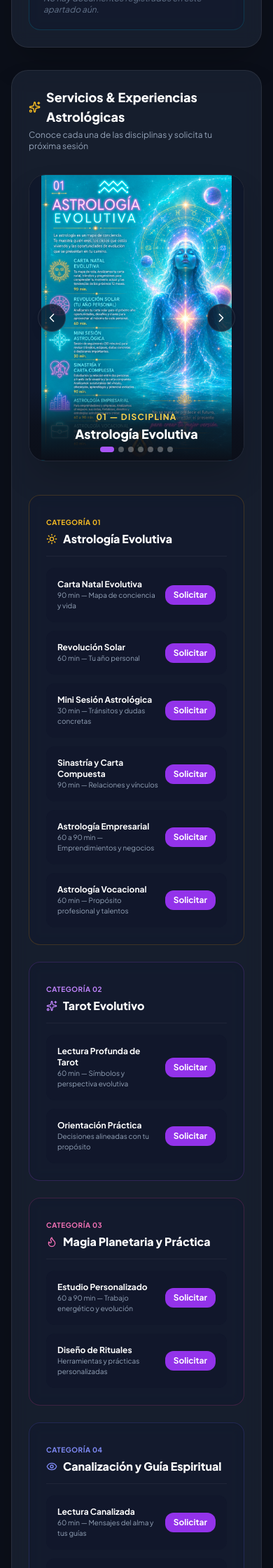
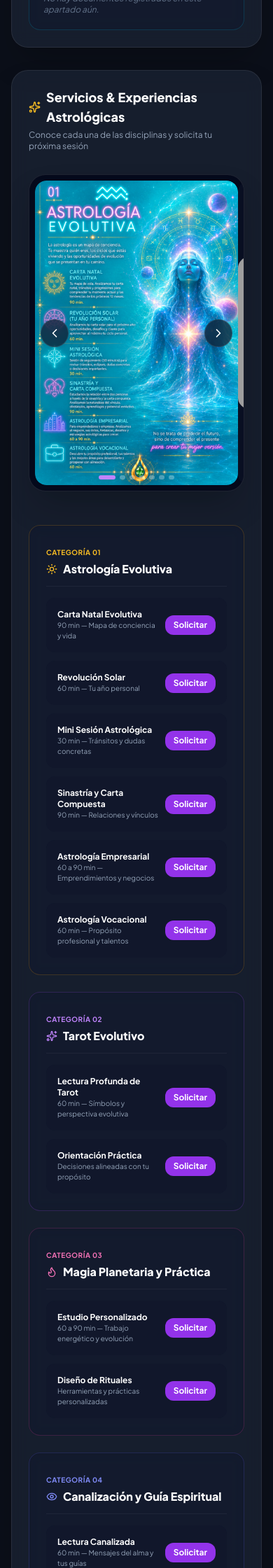
Before and after one commit to ItsVal00/Sistema, a Flask app: page /mi-cuenta in a window 390 px wide. Shown: the part 1520-3760 px from the top of the page at 70% size. Run offline with Flask 3, Linux system fonts and the light colour scheme; a user stored in the database is signed in; tables that the repository leaves empty hold one stand-in row (values such as "Sample post"); a database or web service that is not in the repository returns one stand-in record (values such as "Sample title"); parts of the project's set-up code (start-up, migrations or seed data) failed here and were passed over; some libraries are stand-ins or nearby versions; grey boxes are pictures that could not be loaded.

Commit message:
Update cliente_portal.html

```diff
--- a/templates/cliente_portal.html
+++ b/templates/cliente_portal.html
@@ -183,101 +183,66 @@
                 <p class="text-xs text-slate-400 mt-1">Conoce cada una de las disciplinas y solicita tu próxima sesión</p>
             </div>
 
-            <!-- CARRUSEL VISUAL DE SERVICIOS -->
-            <div class="relative group max-w-2xl mx-auto overflow-hidden rounded-3xl border border-white/10 bg-slate-950/60 shadow-2xl">
+            <!-- CARRUSEL VISUAL DE SERVICIOS LIMPIO -->
+            <div class="relative group max-w-2xl mx-auto overflow-hidden rounded-3xl border border-white/10 bg-slate-950/80 shadow-2xl p-2 md:p-3">
                 <div id="carrusel-slides" class="flex transition-transform duration-500 ease-out">
 
                     <!-- Slide 1: Astrología Evolutiva -->
-                    <div class="min-w-full relative aspect-[3/4] md:aspect-[4/5] flex items-center justify-center bg-slate-900">
+                    <div class="min-w-full flex items-center justify-center rounded-2xl overflow-hidden bg-slate-900/50">
                         <img src="{{ url_for('static', filename='img/01_astrologia_evolutiva.png') }}"
-                             onerror="this.onerror=null; this.src='https://images.unsplash.com/photo-1532968961962-8a0cb3a2d4f5?q=80&w=800&auto=format&fit=crop';"
-                             alt="01 Astrología Evolutiva" class="w-full h-full object-contain">
-                        <div class="absolute inset-x-0 bottom-0 bg-gradient-to-t from-[#0b0f19] via-[#0b0f19]/80 to-transparent p-6 text-center">
-                            <span class="text-xs font-bold text-amber-300 uppercase tracking-widest">01 — Disciplina</span>
-                            <h3 class="text-lg font-extrabold text-white">Astrología Evolutiva</h3>
-                        </div>
+                             alt="01 Astrología Evolutiva" class="w-full h-auto max-h-[78vh] object-contain rounded-2xl">
                     </div>
 
                     <!-- Slide 2: Tarot Evolutivo -->
-                    <div class="min-w-full relative aspect-[3/4] md:aspect-[4/5] flex items-center justify-center bg-slate-900">
+                    <div class="min-w-full flex items-center justify-center rounded-2xl overflow-hidden bg-slate-900/50">
                         <img src="{{ url_for('static', filename='img/02_tarot_evolutivo.png') }}"
-                             onerror="this.onerror=null; this.src='https://images.unsplash.com/photo-1514533450685-4493e01d1fdc?q=80&w=800&auto=format&fit=crop';"
-                             alt="02 Tarot Evolutivo" class="w-full h-full object-contain">
-                        <div class="absolute inset-x-0 bottom-0 bg-gradient-to-t from-[#0b0f19] via-[#0b0f19]/80 to-transparent p-6 text-center">
-                            <span class="text-xs font-bold text-purple-300 uppercase tracking-widest">02 — Disciplina</span>
-                            <h3 class="text-lg font-extrabold text-white">Tarot Evolutivo</h3>
-                        </div>
+                             alt="02 Tarot Evolutivo" class="w-full h-auto max-h-[78vh] object-contain rounded-2xl">
                     </div>
 
                     <!-- Slide 3: Magia Planetaria -->
-                    <div class="min-w-full relative aspect-[3/4] md:aspect-[4/5] flex items-center justify-center bg-slate-900">
+                    <div class="min-w-full flex items-center justify-center rounded-2xl overflow-hidden bg-slate-900/50">
                         <img src="{{ url_for('static', filename='img/03_magia_planetaria.png') }}"
-                             onerror="this.onerror=null; this.src='https://images.unsplash.com/photo-1506703719100-a0f3a48c0f86?q=80&w=800&auto=format&fit=crop';"
-                             alt="03 Magia Planetaria" class="w-full h-full object-contain">
-                        <div class="absolute inset-x-0 bottom-0 bg-gradient-to-t from-[#0b0f19] via-[#0b0f19]/80 to-transparent p-6 text-center">
-                            <span class="text-xs font-bold text-pink-300 uppercase tracking-widest">03 — Disciplina</span>
-                            <h3 class="text-lg font-extrabold text-white">Magia Planetaria y Práctica</h3>
-                        </div>
+                             alt="03 Magia Planetaria" class="w-full h-auto max-h-[78vh] object-contain rounded-2xl">
                     </div>
 
                     <!-- Slide 4: Canalización -->
-                    <div class="min-w-full relative aspect-[3/4] md:aspect-[4/5] flex items-center justify-center bg-slate-900">
+                    <div class="min-w-full flex items-center justify-center rounded-2xl overflow-hidden bg-slate-900/50">
                         <img src="{{ url_for('static', filename='img/04_canalizacion.png') }}"
-                             onerror="this.onerror=null; this.src='https://images.unsplash.com/photo-1518709268805-4e9042af9f23?q=80&w=800&auto=format&fit=crop';"
-                             alt="04 Canalización" class="w-full h-full object-contain">
-                        <div class="absolute inset-x-0 bottom-0 bg-gradient-to-t from-[#0b0f19] via-[#0b0f19]/80 to-transparent p-6 text-center">
-                            <span class="text-xs font-bold text-indigo-300 uppercase tracking-widest">04 — Disciplina</span>
-                            <h3 class="text-lg font-extrabold text-white">Canalización y Guía Espiritual</h3>
-                        </div>
+                             alt="04 Canalización" class="w-full h-auto max-h-[78vh] object-contain rounded-2xl">
                     </div>
 
                     <!-- Slide 5: Radiestesia -->
-                    <div class="min-w-full relative aspect-[3/4] md:aspect-[4/5] flex items-center justify-center bg-slate-900">
+                    <div class="min-w-full flex items-center justify-center rounded-2xl overflow-hidden bg-slate-900/50">
                         <img src="{{ url_for('static', filename='img/05_radiestesia.png') }}"
-                             onerror="this.onerror=null; this.src='https://images.unsplash.com/photo-1618005182384-a83a8bd57fbe?q=80&w=800&auto=format&fit=crop';"
-                             alt="05 Radiestesia" class="w-full h-full object-contain">
-                        <div class="absolute inset-x-0 bottom-0 bg-gradient-to-t from-[#0b0f19] via-[#0b0f19]/80 to-transparent p-6 text-center">
-                            <span class="text-xs font-bold text-teal-300 uppercase tracking-widest">05 — Disciplina</span>
-                            <h3 class="text-lg font-extrabold text-white">Radiestesia y Radiónica</h3>
-                        </div>
+                             alt="05 Radiestesia" class="w-full h-auto max-h-[78vh] object-contain rounded-2xl">
                     </div>
 
                     <!-- Slide 6: Astrología del Dinero -->
-                    <div class="min-w-full relative aspect-[3/4] md:aspect-[4/5] flex items-center justify-center bg-slate-900">
+                    <div class="min-w-full flex items-center justify-center rounded-2xl overflow-hidden bg-slate-900/50">
                         <img src="{{ url_for('static', filename='img/06_astrologia_dinero.png') }}"
-                             onerror="this.onerror=null; this.src='https://images.unsplash.com/photo-1621416894569-0f39ed31d247?q=80&w=800&auto=format&fit=crop';"
-                             alt="06 Astrología del Dinero" class="w-full h-full object-contain">
-                        <div class="absolute inset-x-0 bottom-0 bg-gradient-to-t from-[#0b0f19] via-[#0b0f19]/80 to-transparent p-6 text-center">
-                            <span class="text-xs font-bold text-emerald-300 uppercase tracking-widest">06 — Disciplina</span>
-                            <h3 class="text-lg font-extrabold text-white">Astrología del Dinero y Prosperidad</h3>
-                        </div>
+                             alt="06 Astrología del Dinero" class="w-full h-auto max-h-[78vh] object-contain rounded-2xl">
                     </div>
 
                     <!-- Slide 7: Chakras -->
-                    <div class="min-w-full relative aspect-[3/4] md:aspect-[4/5] flex items-center justify-center bg-slate-900">
+                    <div class="min-w-full flex items-center justify-center rounded-2xl overflow-hidden bg-slate-900/50">
                         <img src="{{ url_for('static', filename='img/07_chakras.png') }}"
-                             onerror="this.onerror=null; this.src='https://images.unsplash.com/photo-1506126613408-eca07ce68773?q=80&w=800&auto=format&fit=crop';"
-                             alt="07 Limpieza de Chakras" class="w-full h-full object-contain">
-                        <div class="absolute inset-x-0 bottom-0 bg-gradient-to-t from-[#0b0f19] via-[#0b0f19]/80 to-transparent p-6 text-center">
-                            <span class="text-xs font-bold text-cyan-300 uppercase tracking-widest">07 — Disciplina</span>
-                            <h3 class="text-lg font-extrabold text-white">Limpieza y Alineación de Chakras</h3>
-                        </div>
+                             alt="07 Limpieza de Chakras" class="w-full h-auto max-h-[78vh] object-contain rounded-2xl">
                     </div>
 
                 </div>
 
-                <!-- Botones de Navegación -->
-                <button onclick="prevSlide()" class="absolute left-3 top-1/2 -translate-y-1/2 w-10 h-10 rounded-full bg-slate-900/80 hover:bg-purple-600 text-white flex items-center justify-center transition border border-white/10 shadow-lg z-20">
+                <!-- Botones de Navegación Flotantes -->
+                <button onclick="prevSlide()" class="absolute left-4 top-1/2 -translate-y-1/2 w-10 h-10 rounded-full bg-slate-900/70 hover:bg-purple-600/90 text-white backdrop-blur-md flex items-center justify-center transition border border-white/10 shadow-xl z-20">
                     <i data-lucide="chevron-left" class="w-5 h-5"></i>
                 </button>
-                <button onclick="nextSlide()" class="absolute right-3 top-1/2 -translate-y-1/2 w-10 h-10 rounded-full bg-slate-900/80 hover:bg-purple-600 text-white flex items-center justify-center transition border border-white/10 shadow-lg z-20">
+                <button onclick="nextSlide()" class="absolute right-4 top-1/2 -translate-y-1/2 w-10 h-10 rounded-full bg-slate-900/70 hover:bg-purple-600/90 text-white backdrop-blur-md flex items-center justify-center transition border border-white/10 shadow-xl z-20">
                     <i data-lucide="chevron-right" class="w-5 h-5"></i>
                 </button>
 
-                <!-- Indicadores de Puntos -->
-                <div class="absolute bottom-3 inset-x-0 flex justify-center gap-1.5 z-20">
+                <!-- Indicadores de Puntos Minimalistas -->
+                <div class="absolute bottom-4 inset-x-0 flex justify-center items-center gap-1.5 z-20">
                     {% for i in range(7) %}
-                    <button type="button" data-slide="{{ i }}" class="carrusel-dot w-2 h-2 rounded-full transition-all {% if i == 0 %}bg-purple-500 w-5{% else %}bg-white/30{% endif %}"></button>
+                    <button type="button" data-slide="{{ i }}" class="carrusel-dot h-1.5 rounded-full transition-all {% if i == 0 %}bg-purple-400 w-6{% else %}bg-white/30 w-2 hover:bg-white/60{% endif %}"></button>
                     {% endfor %}
                 </div>
             </div>
@@ -655,10 +620,10 @@
             slidesContainer.style.transform = 'translateX(-' + (currentSlide * 100) + '%)';
             dots.forEach((dot, index) => {
                 if (index === currentSlide) {
-                    dot.classList.add('bg-purple-500', 'w-5');
+                    dot.classList.add('bg-purple-400', 'w-6');
                     dot.classList.remove('bg-white/30', 'w-2');
                 } else {
-                    dot.classList.remove('bg-purple-500', 'w-5');
+                    dot.classList.remove('bg-purple-400', 'w-6');
                     dot.classList.add('bg-white/30', 'w-2');
                 }
             });
```
